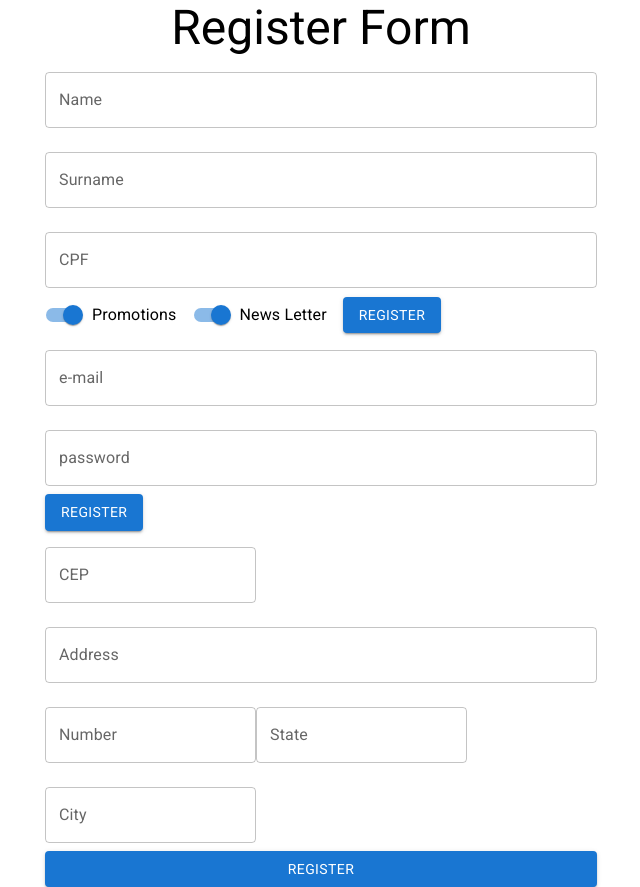
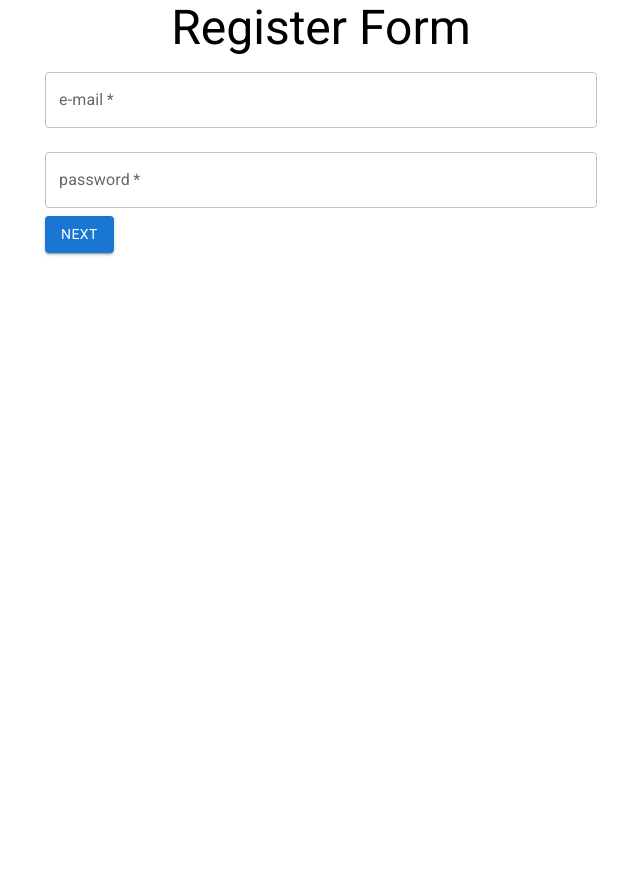
Before and after one commit to ivanclay/alura-register-form, a React (Create React App) app: page / in a window 1280 px wide. Shown: the whole page, without its empty margins (319-959 px from the left). After the commit the page ends 800 px from the top, so only its background shows below. Built offline with nearby package versions, Linux system fonts and the light colour scheme.

Commit message:
Create and configure steps navigation

```diff
--- a/src/components/register-form/personal-data.jsx
+++ b/src/components/register-form/personal-data.jsx
@@ -22,6 +22,7 @@ function PersonalData({onSubmit, isCpfValid}) {
                 id="name"
                 label="Name"
                 variant="outlined"
+                required
                 fullWidth
                 margin="normal"
             />
@@ -31,6 +32,7 @@ function PersonalData({onSubmit, isCpfValid}) {
                 id="surname"
                 label="Surname"
                 variant="outlined"
+                required
                 fullWidth
                 margin="normal"
             />
@@ -46,6 +48,7 @@ function PersonalData({onSubmit, isCpfValid}) {
                 id="cpf"
                 label="CPF"
                 variant="outlined"
+                required
                 fullWidth
                 margin="normal"
             />
@@ -75,7 +78,7 @@ function PersonalData({onSubmit, isCpfValid}) {
 
 
 
-            <Button type="submit" variant="contained" color="primary">Register</Button>
+            <Button type="submit" variant="contained" color="primary">Next</Button>
         </form>
     );
 }
--- a/src/components/register-form/register-form.jsx
+++ b/src/components/register-form/register-form.jsx
@@ -6,12 +6,21 @@ import DeliveryAddress from './delivery-address';
 
 
 function RegisterForm({onSubmit, isCpfValid}) {
+    const [currentStep, setCurrentStep] = useState(0);
+
+    const nextStep = () => {
+        setCurrentStep(currentStep + 1);
+    }
+
+    const forms = [
+        <UserData  onSubmit={nextStep} />,
+        <PersonalData onSubmit={nextStep} isCpfValid={isCpfValid}/>,
+        <DeliveryAddress  onSubmit={onSubmit} />
+    ]
 
     return (
         <>
-            <PersonalData onSubmit={onSubmit} isCpfValid={isCpfValid}/>
-            <UserData/>
-            <DeliveryAddress/>
+            { forms[currentStep] }
        </>
     );
 }
--- a/src/components/register-form/user-data.jsx
+++ b/src/components/register-form/user-data.jsx
@@ -1,26 +1,31 @@
 import { TextField, Button  } from '@material-ui/core';
 import React from 'react'
 
-function UserData() {
+function UserData({ onSubmit }) {
     return (
-        <form>
+        <form onSubmit={(event) => {
+            event.preventDefault();
+            onSubmit();
+        }}>
             <TextField
                 id="email"
                 label="e-mail"
                 type="email"
+                required
+                fullWidth
                 variant="outlined"
-                fullWidth
                 margin="normal"
             />
              <TextField
                 id="password"
                 label="password"
                 type="password"
+                required
+                fullWidth
                 variant="outlined"
-                fullWidth
                 margin="normal"
             />
-            <Button type="submit" variant="contained" color="primary">Register</Button>
+            <Button type="submit" variant="contained" color="primary">Next</Button>
         </form>
      );
 }
```
Also changed, not shown: 1 other file (tests, documents, lock files or other folders).
